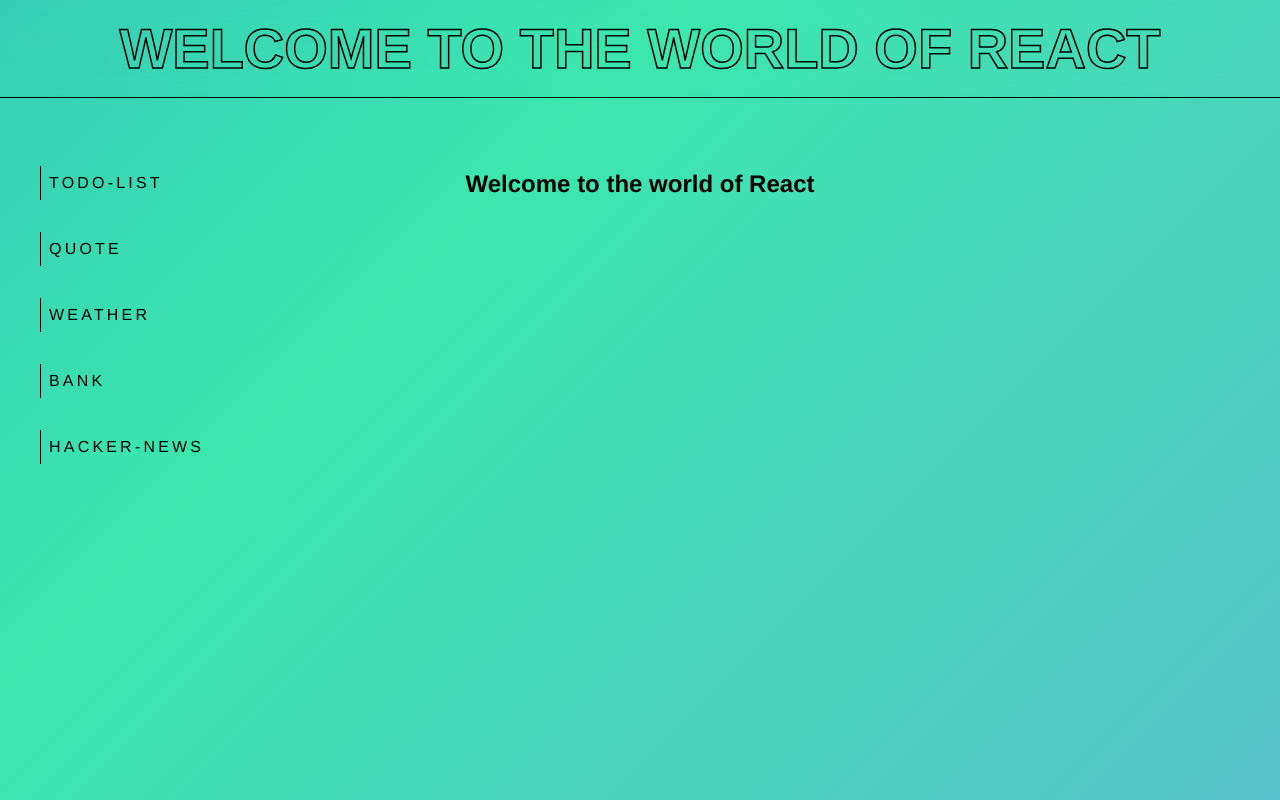
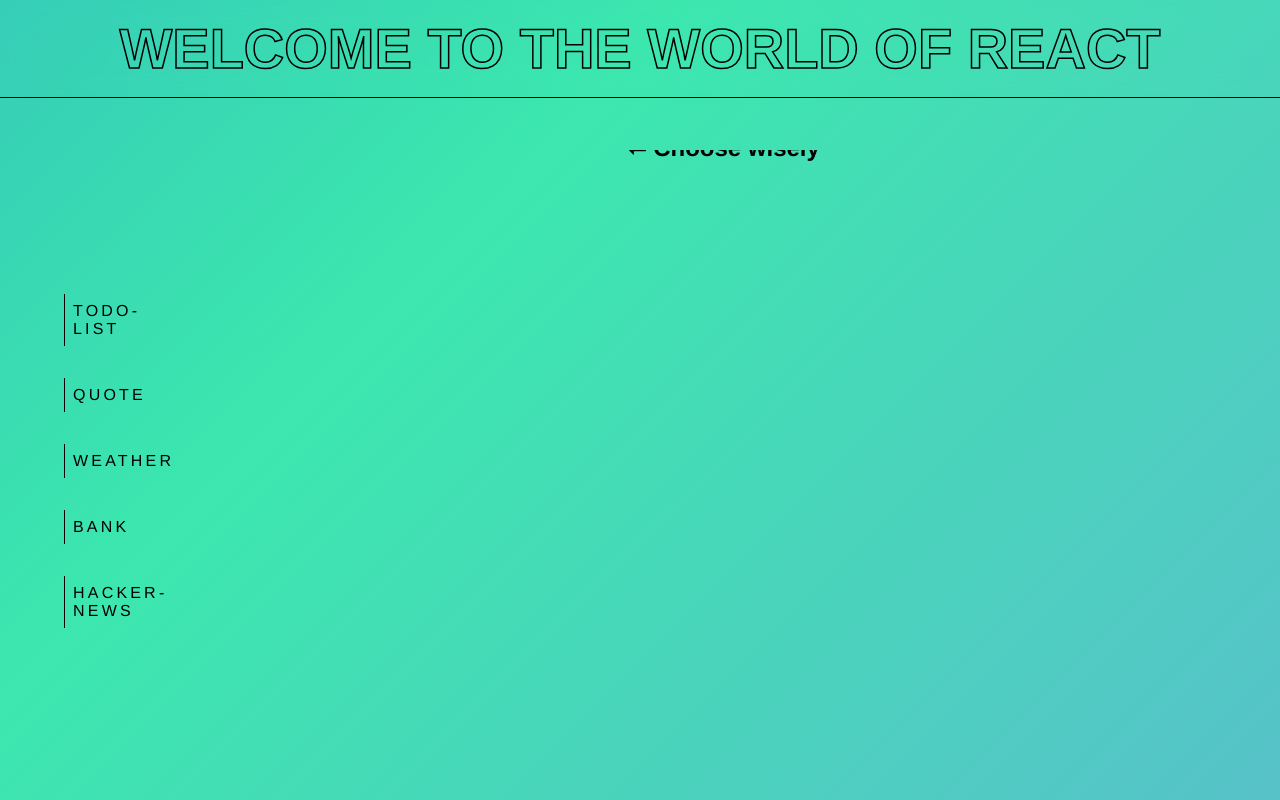
Before and after one commit to loerk/react-starter, a React (Create React App) app: page / in a window 1280 px wide. Built offline with nearby package versions, Linux system fonts and the light colour scheme; no server answers.

Commit message:
add ScrollContainer, modified TimeValues

```diff
--- a/src/components/hackerNews/HackerNews.css
+++ b/src/components/hackerNews/HackerNews.css
@@ -4,24 +4,28 @@
   cursor: pointer;
   font-weight: bold;
 }
-
-.newsCardText {
-  width: 700px;
+.newsList {
+  display: grid;
+  grid-template-columns: 1fr 1fr;
+  justify-content: center;
+  flex-wrap: wrap;
+  gap: 2rem;
 }
 
 .savedItem,
 .newsCard {
-  margin: 2rem auto;
-  padding: 2rem;
-  max-width: 800px;
-  display: flex;
+  padding: 1rem;
   background-color: rgba(255, 255, 255, 0.377);
   border: 1px solid black;
 }
 
+.savedItem {
+  display: flex;
+  justify-content: space-between;
+}
 .icon {
   width: 100%;
-  font-size: 2rem;
+  font-size: 1.5rem;
   cursor: pointer;
 }
 .deleteIcon:active,
@@ -29,7 +33,6 @@
   transform: scale(0.7);
 }
 .deleteIcon {
-  margin-left: auto;
   font-size: 1.5rem;
   cursor: pointer;
 }
--- a/src/components/hackerNews/HackerNews.js
+++ b/src/components/hackerNews/HackerNews.js
@@ -55,7 +55,7 @@
         {showLatest ? "show saved News" : "show latest News"}
       </button>
       {isLoading ? <h3>is Loading...</h3> : null}
-      <ul className="NewsList">
+      <ul className="newsList">
         {showLatest
           ? latestNews.hits.map((item) =>
               item.url ? (
--- a/src/components/hackerNews/NewsCard.jsx
+++ b/src/components/hackerNews/NewsCard.jsx
@@ -4,8 +4,10 @@
   const getTime = (dateFromData) => {
     let date = new Date(dateFromData * 1000);
     let hours = date.getHours();
-    let minutes = date.getMinutes();
-    let seconds = date.getSeconds();
+    let minutes =
+      date.getMinutes() < "10" ? "0" + date.getMinutes() : date.getMinutes();
+    let seconds =
+      date.getSeconds() < "10" ? "0" + date.getSeconds() : date.getSeconds();
     const options = {
       weekday: "long",
       year: "numeric",
@@ -33,7 +35,11 @@
   return (
     <div className="newsCard">
       <li key={item.objectID}>
-        <RiSave3Fill className="icon" onClick={() => saveItem(item)} />
+        <RiSave3Fill
+          className="icon"
+          title="save"
+          onClick={() => saveItem(item)}
+        />
         <div className="newsCardText">
           <a target="blank" href={item.url}>
             {item.title}
--- a/src/components/quote/Quote.css
+++ b/src/components/quote/Quote.css
@@ -8,6 +8,7 @@
   max-height: 500px;
   overflow-y: scroll;
   scrollbar-width: none;
+  padding: 1rem;
   background-color: rgba(255, 255, 255, 0.377);
 }
 ol::-webkit-scrollbar {
@@ -29,8 +30,9 @@
 }
 .arrow {
   font-size: 4rem;
+  cursor: pointer;
 }
 
 #quote button {
-  max-width: 900px;
+  max-width: 1200px;
 }
--- a/src/components/quote/Quote.js
+++ b/src/components/quote/Quote.js
@@ -51,7 +51,7 @@
         get more quotes by <br />{quote.author}
       </button>
       <div>
-        <IoIosArrowDown className={!arrow ? " arrow hide" : "arrow"} />
+        <IoIosArrowDown onClick={getQuoteByAuthor} className={!arrow ? " arrow hide" : "arrow"} />
       </div>
       <div>
         <ol>
--- /dev/null
+++ b/src/components/scrollContainer/ScrollContainer.js
@@ -0,0 +1,11 @@
+import React from 'react'
+
+function ScrollContainer({ children }) {
+    return (
+        <div style={{ paddingLeft: "2rem", paddingRight: "2rem", marginY: "8rem", overflowY: 'scroll', height: '500px' }}>
+            {children}
+        </div>
+    )
+}
+
+export default ScrollContainer
--- /dev/null
+++ b/src/components/selectSection/Section.css
@@ -0,0 +1,21 @@
+@media screen and (min-width: 600px) {
+  .upAndDown {
+    animation: updown 10s infinite;
+    height: 160px;
+    margin-top: 9rem;
+  }
+
+  @keyframes updown {
+    0% {
+      transform: translateY(-100%);
+    }
+
+    50% {
+      transform: translateY(100%);
+    }
+
+    100% {
+      transform: translateY(-100%);
+    }
+  }
+}
--- a/src/components/selectSection/Section.js
+++ b/src/components/selectSection/Section.js
@@ -3,6 +3,7 @@
 import Quote from '../quote/Quote';
 import Bank from '../bank/Bank';
 import HackerNews from '../hackerNews/HackerNews';
+import "./Section.css"
 
 
 export function Section({ page }) {
@@ -18,6 +19,6 @@
         case "HACKERNEWS":
             return <HackerNews />
         default:
-            return <h2>Welcome to the world of React</h2>
+            return <h2 className='upAndDown'> ⬅ Choose wisely</h2>
     }
 }
--- a/src/container/App.js
+++ b/src/container/App.js
@@ -1,5 +1,6 @@
 import { useState } from "react";
 import { Section } from "../components/selectSection/Section";
+import ScrollContainer from "../components/scrollContainer/ScrollContainer";
 import './App.module.css'
 function App() {
   const [page, setPage] = useState("")
@@ -20,9 +21,11 @@
           )
           )}
         </nav>
-        <div>
-          <Section page={page} />
-        </div>
+        <ScrollContainer>
+          <div>
+            <Section page={page} />
+          </div>
+        </ScrollContainer>
       </main>
     </div>
 
--- a/src/container/App.module.css
+++ b/src/container/App.module.css
@@ -4,7 +4,7 @@
   text-align: center;
 }
 body {
-  background: linear-gradient(-45deg, #719de4, #3ce7ae, #237fd5, #23d5ab);
+  background: linear-gradient(-45deg, #719de4, #3ce7ae, #237fd5, #23d5ab) fixed;
   background-size: 400% 400%;
   animation: gradient 15s ease infinite;
   height: 100vh;
@@ -23,13 +23,16 @@
 }
 
 nav {
-  width: 250px;
+  text-align: start;
+  margin-left: 2rem;
+  margin-top: 8rem;
+  /* width: 250px;
   display: flex;
   position: fixed;
   left: 40px;
   top: 150px;
   flex-flow: column;
-  justify-content: space-around;
+  justify-content: space-around; */
 }
 h1 {
   background: transparent;
@@ -38,14 +41,18 @@
   -webkit-text-fill-color: transparent;
   margin: 1rem;
   font-weight: bolder;
-  font-size: clamp(1rem, -0.875rem + 8.333vw, 3.5rem);
+  font-size: clamp(2rem, -0.875rem + 8.333vw, 3.5rem);
   text-transform: uppercase;
   -webkit-text-stroke: 1.5px black;
 }
 
 nav button {
   border-left: 1px solid black;
-  letter-spacing: 0.2em;
+}
+main {
+  display: grid;
+  grid-template-columns: 1fr;
+  grid-template-rows: 1fr;
 }
 
 header {
@@ -56,8 +63,15 @@
   backdrop-filter: blur(14px);
 }
 
-main {
-  padding-top: 150px;
-  width: 70%;
-  margin: 0 auto;
+@media screen and (min-width: 600px) {
+  main {
+    display: grid;
+    grid-template-columns: 1fr 10fr;
+    padding-top: 150px;
+    padding-left: 2rem;
+    padding-right: 2rem;
+  }
+  nav button {
+    letter-spacing: 0.2em;
+  }
 }
```
